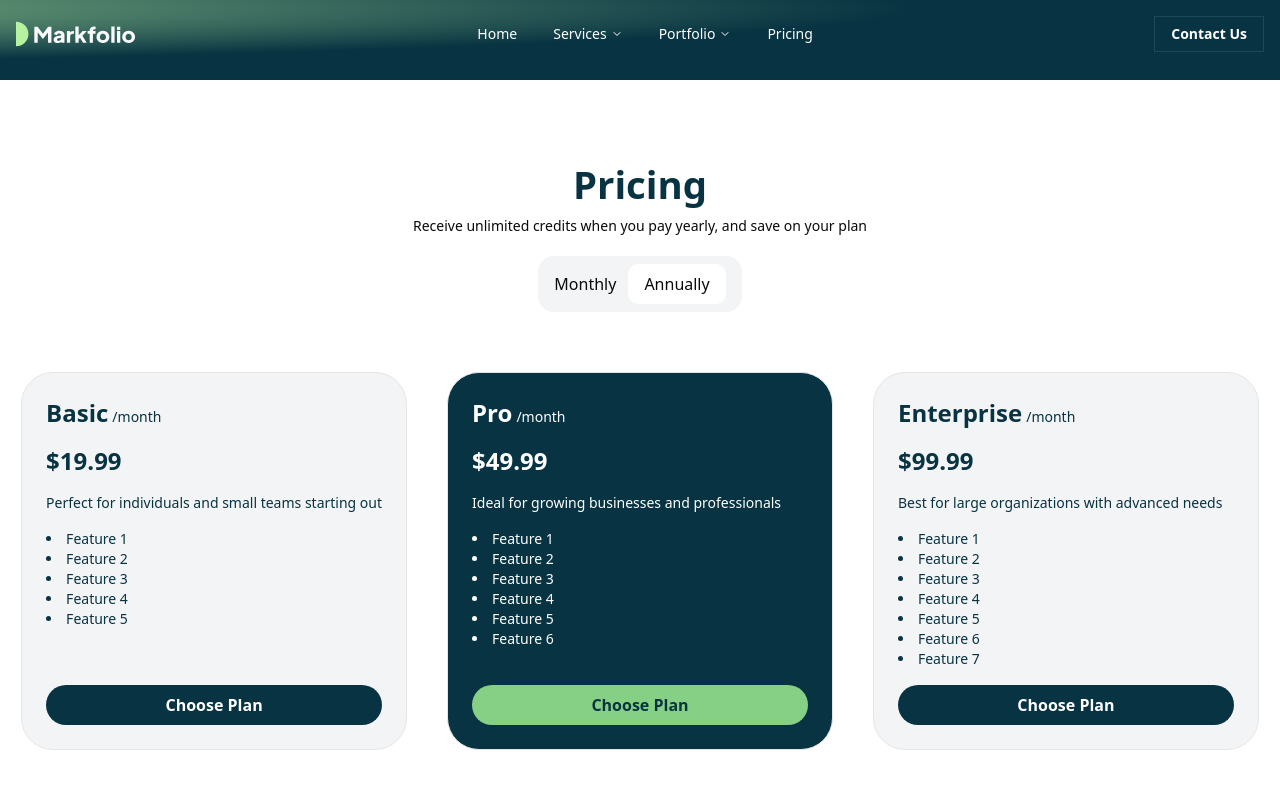
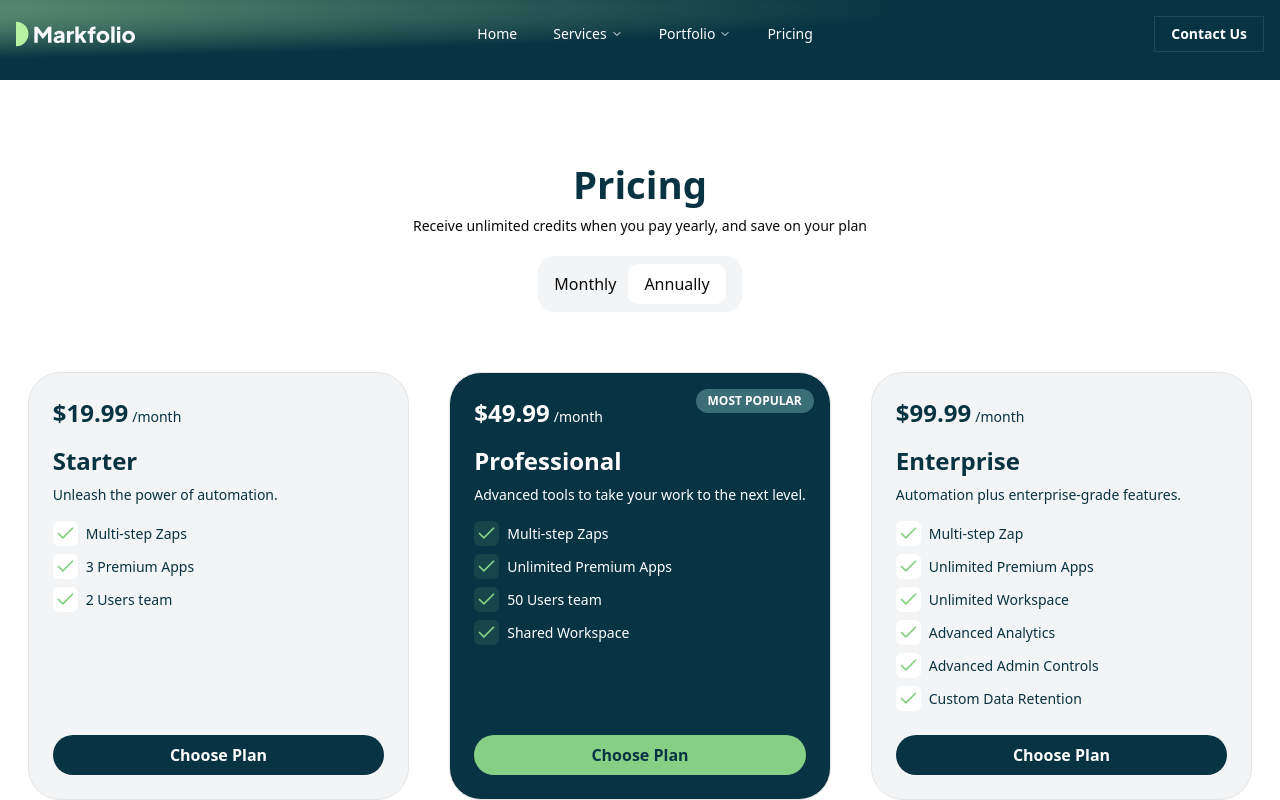
Before and after one commit to designkreativ/markfolio_website, a Next.js app: page /pricing in a window 1280 px wide. Built offline with nearby package versions, Linux system fonts and the light colour scheme.

Commit message:
Pricing Page

```diff
--- a/src/app/pricing/page.tsx
+++ b/src/app/pricing/page.tsx
@@ -1,5 +1,6 @@
 import React from "react";
 import { mainSection } from "@/components/Action";
+import { Check } from "lucide-react";
 
 function page() {
   const { priceCards } = mainSection;
@@ -27,23 +28,44 @@ function page() {
           {priceCards.map((card) => (
             <div
               key={card.id}
-              className={`border rounded-4xl p-6 flex flex-col gap-4  ${
+              className={`border rounded-4xl p-6 flex flex-col gap-2 relative ${
           card.popular ? " bg-primary-low" : " bg-gray-100"
               }`}
             >
+              {card.popular && (
+          <p className="absolute top-4 right-4 bg-primary-mid text-white text-xs font-bold px-3 py-1 rounded-full">
+            MOST POPULAR
+          </p>
+              )}
               <h2
-                className={`text-2xl font-bold ${card.popular ? "text-white" : "text-primary-low"}`}
+          className={`text-2xl font-bold pb-2 ${card.popular ? "text-white" : "text-primary-low"}`}
+              >
+          {card.price}
+          <span className="text-sm font-light pl-1">/month</span>
+              </h2>
+              <p
+          className={`section-heading text-primary-low ${card.popular ? "text-white" : ""}`}
               >
           {card.title}
-                <span className="text-sm font-light pl-1">/month</span>
-              </h2>
-              <p className={`section-heading text-primary-low ${card.popular ? "text-white" : ""}`}>{card.price}</p>
-              <p className={`body-font ${card.popular ? "text-white" : "text-primary-low"}`}>{card.description}</p>
-              <ul className={`list-disc list-inside body-font ${card.popular ? "text-white" : "text-primary-low"}`}>
+              </p>
+              <p
+          className={`body-font ${card.popular ? "text-white" : "text-primary-low"}`}
+              >
+          {card.description}
+              </p>
+              <div
+          className={`body-font pb-4 ${card.popular ? "text-white" : "text-primary-low"}`}
+              >
           {card.features.map((feature, index) => (
-                  <li key={index}>{feature}</li>
+            <div key={index} className="flex items-center pt-2 gap-2 ">
+              <Check
+                size={25}
+                className={` text-primary-light rounded-sm p-0.5 ${card.popular ? "bg-primary-light/12" :  "bg-white"}`}
+              />
+              <p className=" ">{feature}</p>
+            </div>
           ))}
-              </ul>
+              </div>
               <button
           className={`mt-auto py-2 px-4 rounded-full inner-heading ${
             card.popular
--- a/src/components/Action.tsx
+++ b/src/components/Action.tsx
@@ -152,29 +152,27 @@ export const mainSection = {
     {
       id: 1,
       price: "$19.99",
-      title: "Basic",
-      description: "Perfect for individuals and small teams starting out",
+      title: "Starter",
+      description: "Unleash the power of automation.",
       features: [
-        "Feature 1",
-        "Feature 2",
-        "Feature 3",
-        "Feature 4",
-        "Feature 5",
+        "Multi-step Zaps",
+        "3 Premium Apps",
+        "2 Users team",
+
       ],
       popular: false,
     },
     {
       id: 2,
       price: "$49.99",
-      title: "Pro",
-      description: "Ideal for growing businesses and professionals",
+      title: "Professional",
+      description: "Advanced tools to take your work to the next level.",
       features: [
-        "Feature 1",
-        "Feature 2",
-        "Feature 3",
-        "Feature 4",
-        "Feature 5",
-        "Feature 6",
+        "Multi-step Zaps",
+        "Unlimited Premium Apps",
+        "50 Users team",
+        "Shared Workspace",
+
       ],
       popular: true,
     },
@@ -182,15 +180,15 @@ export const mainSection = {
       id: 3,
       price: "$99.99",
       title: "Enterprise",
-      description: "Best for large organizations with advanced needs",
+      description: "Automation plus enterprise-grade features.",
       features: [
-        "Feature 1",
-        "Feature 2",
-        "Feature 3",
-        "Feature 4",
-        "Feature 5",
-        "Feature 6",
-        "Feature 7",
+        "Multi-step Zap",
+        "Unlimited Premium Apps",
+        "Unlimited Workspace",
+        "Advanced Analytics",
+        "Advanced Admin Controls",
+        "Custom Data Retention",
+
       ],
       popular: false,
     },
```
Lines whose indentation alone changed are shown as unchanged.
